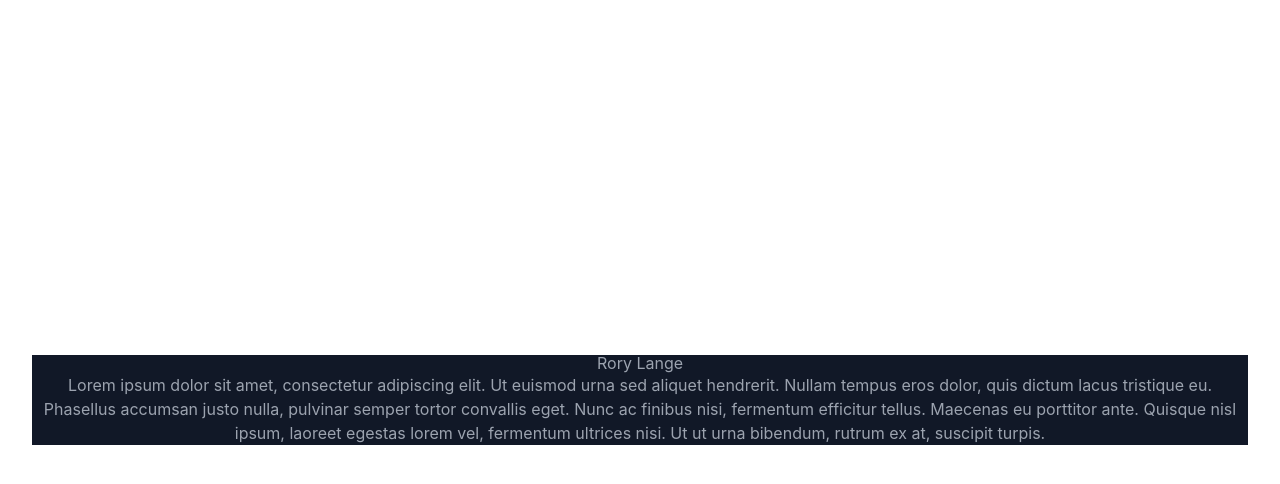
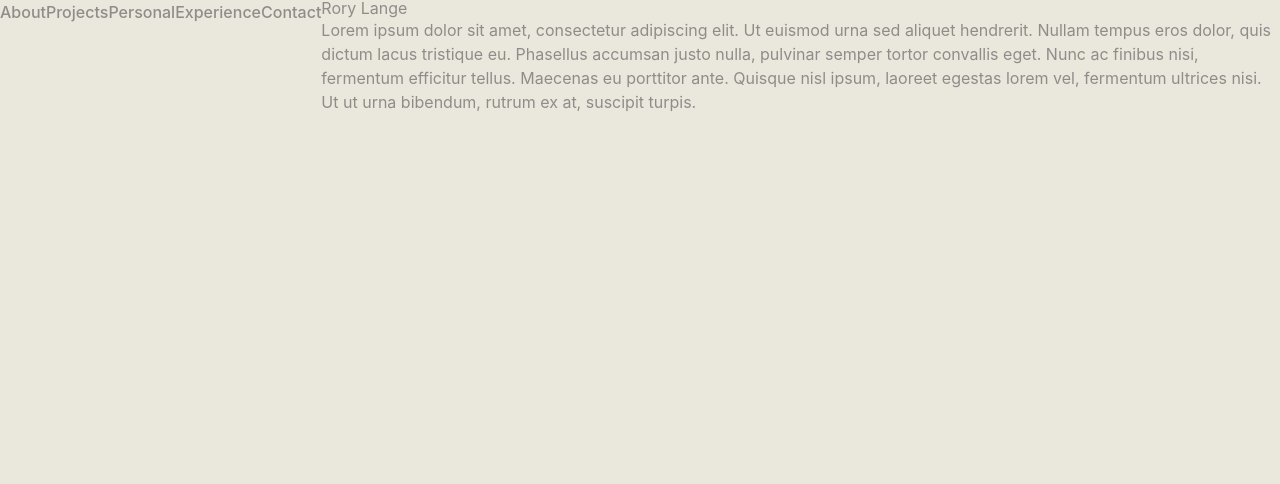
Before and after one commit to roryslange/RoryLangePortfolio, a React (Vite) app in the folder Rory-Lange-Portfolio/: page / in a window 1280 px wide. Shown: the top 484 px of the page. Built offline with nearby package versions, Linux system fonts and the light colour scheme.

Commit message:
edit styles, added react router, working on Navbar

```diff
--- a/Rory-Lange-Portfolio/package.json
+++ b/Rory-Lange-Portfolio/package.json
@@ -11,7 +11,9 @@
   },
   "dependencies": {
     "react": "^18.2.0",
-    "react-dom": "^18.2.0"
+    "react-bootstrap": "^2.10.3",
+    "react-dom": "^18.2.0",
+    "react-router-dom": "^6.23.1"
   },
   "devDependencies": {
     "@types/react": "^18.2.66",
--- a/Rory-Lange-Portfolio/src/App.tsx
+++ b/Rory-Lange-Portfolio/src/App.tsx
@@ -1,13 +1,20 @@
+import React from 'react'
 import About from './components/About';
+import Nav from './components/Navbar';
 
-import './App.css'
+
 
 function App() {
+  let page
+
 
   return (
     <>
-      <div className='text-gray-400 bg-gray-900 body-font'>
+      <div className='flex h-screen max-w-screen-2xl bg-background text-secondary'>
+
+        <Nav />
         <About />
+
       </div>
     </>
   )
--- a/Rory-Lange-Portfolio/src/components/Navbar.tsx
+++ b/Rory-Lange-Portfolio/src/components/Navbar.tsx
@@ -0,0 +1,33 @@
+import React from 'react'
+
+const Nav = () => {
+    const path = window.location.pathname;
+
+
+
+    return (
+        <nav>
+            <div>
+                <ul className='flex'>
+                    <li>
+                        <a href="/About">About</a>
+                    </li>
+                    <li>
+                        <a href="/Projects">Projects</a>
+                    </li>
+                    <li>
+                        <a href="/About">Personal</a>
+                    </li>
+                    <li>
+                        <a href="/About">Experience</a>
+                    </li>
+                    <li>
+                        <a href="/Contact">Contact</a>
+                    </li>
+                </ul>
+            </div>
+        </nav>
+    )
+}
+
+export default Nav
--- /dev/null
+++ b/Rory-Lange-Portfolio/src/constants/Colors.ts
@@ -0,0 +1,9 @@
+export const Theme = {
+    Theme: {
+        bg: '#EAE7DC',
+        primary: '#E85A4F',
+        secondary: '#E98074',
+        card:  '#D8C3A5', //not sure where to use card right now
+        border:  '#8E8D8A',
+    }
+}
--- a/Rory-Lange-Portfolio/src/main.tsx
+++ b/Rory-Lange-Portfolio/src/main.tsx
@@ -2,9 +2,12 @@ import React from 'react'
 import ReactDOM from 'react-dom/client'
 import App from './App.tsx'
 import './index.css'
+import { BrowserRouter } from 'react-router-dom'
 
 ReactDOM.createRoot(document.getElementById('root')!).render(
   <React.StrictMode>
-    <App />
+    <BrowserRouter>
+      <App />
+    </BrowserRouter>
   </React.StrictMode>,
 )
--- a/Rory-Lange-Portfolio/tailwind.config.js
+++ b/Rory-Lange-Portfolio/tailwind.config.js
@@ -5,6 +5,13 @@ export default {
   ],
   theme: {
     extend: {},
+    colors: {
+      'background': '#EAE7DC',
+      'primary': '#E85A4F',
+      'secondary': '#8E8D8A',
+      'card':  '#D8C3A5', //not sure where to use card right now
+      'border':  '#8E8D8A',
+    },
   },
   plugins: [],
 }
```
Also changed, not shown: 2 other files (tests, documents, lock files or other folders).
